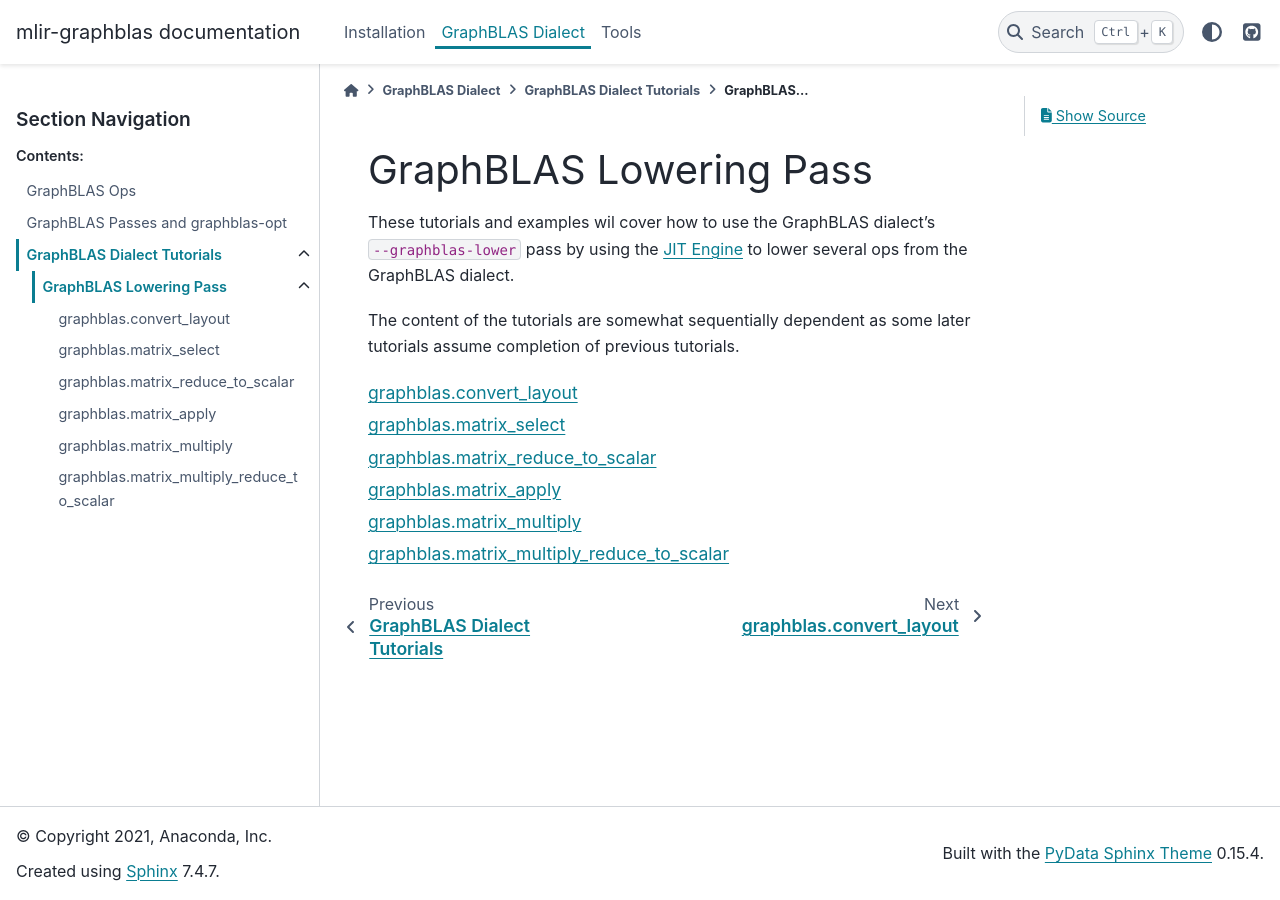
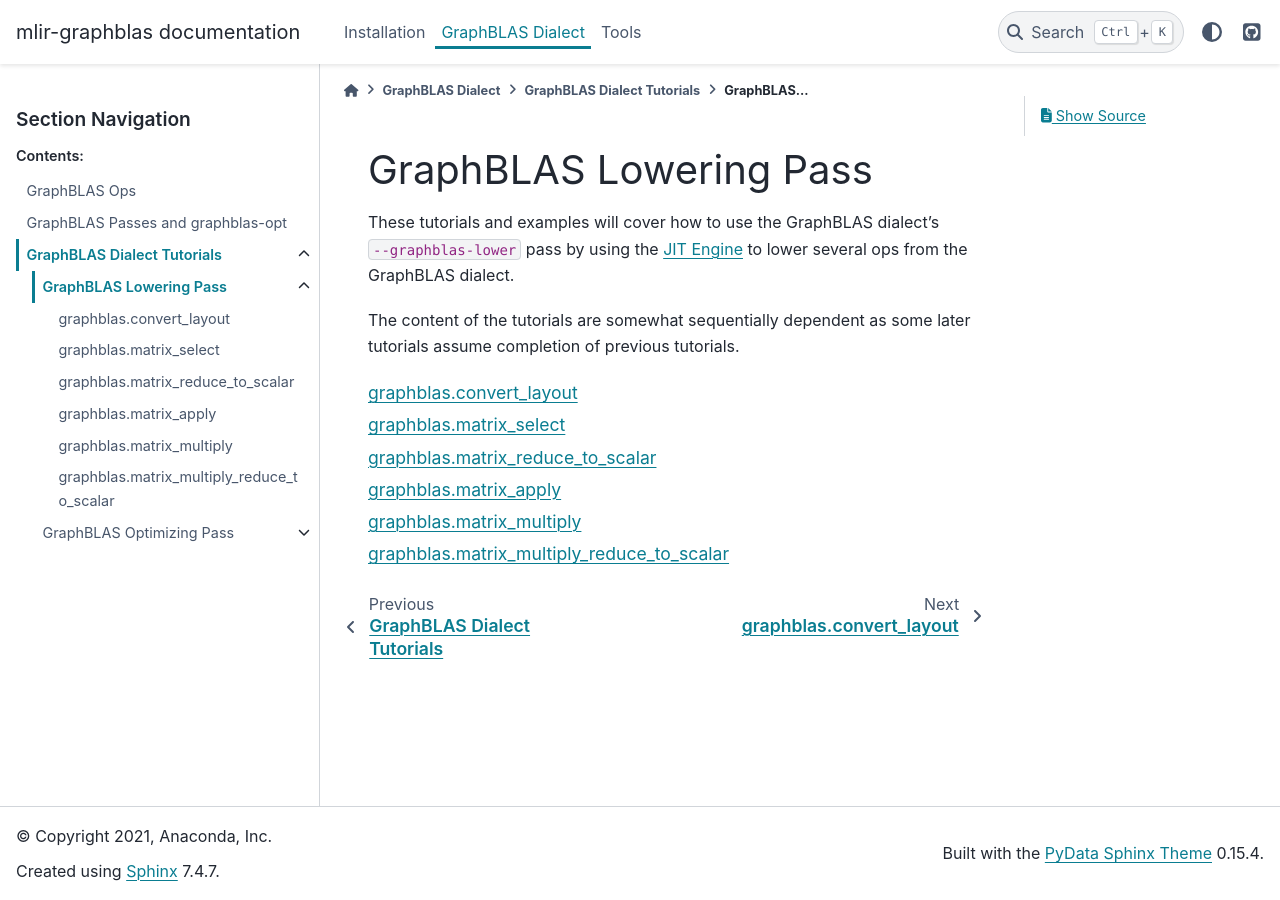
Before and after one commit to metagraph-dev/mlir-graphblas, a Sphinx documentation site: the page built from docs/dialect/graphblas_dialect_tutorials/graphblas_lower/index.rst, in a window 1280 px wide. Built offline with Sphinx 7.4.7 and the PyData theme 0.15.4, drawn with Linux system fonts in a browser that asks for light colours.

Commit message:
Finish --graphblas-optimize tutorials

```diff
--- a/docs/dialect/graphblas_dialect_tutorials/graphblas_lower/index.rst
+++ b/docs/dialect/graphblas_dialect_tutorials/graphblas_lower/index.rst
@@ -3,7 +3,7 @@
 GraphBLAS Lowering Pass
 =======================
 
-These tutorials and examples wil cover how to use the GraphBLAS dialect's ``--graphblas-lower`` pass by using the :ref:`engine` to lower several ops from the GraphBLAS dialect.
+These tutorials and examples will cover how to use the GraphBLAS dialect's ``--graphblas-lower`` pass by using the :ref:`engine` to lower several ops from the GraphBLAS dialect.
 
 The content of the tutorials are somewhat sequentially dependent as some later tutorials assume completion of previous tutorials.
 
--- a/docs/dialect/graphblas_dialect_tutorials/index.rst
+++ b/docs/dialect/graphblas_dialect_tutorials/index.rst
@@ -13,3 +13,4 @@
    :maxdepth: 1
 
    graphblas_lower/index
+   graphblas_optimize/index
--- a/docs/dialect/passes_reference.rst
+++ b/docs/dialect/passes_reference.rst
@@ -34,9 +34,6 @@
   sparse multiply and accumulate in a single pass (rather than two passes for
   ``graphblas.matrix_multiply``).
 
-.. warning:: show examples of fusion transforms, taken from unit tests.
-
-
 .. _graphblas-lower:
 
 ``--graphblas-lower`` Pass
```
Also changed, not shown: docs/dialect/graphblas_dialect_tutorials/graphblas_optimize/index.rst (added, +19 -0 lines), docs/dialect/graphblas_dialect_tutorials/graphblas_optimize/fuse_multiply_apply.ipynb (added), docs/dialect/graphblas_dialect_tutorials/graphblas_optimize/fuse_multiply_reduce.ipynb (added), docs/dialect/graphblas_dialect_tutorials/graphblas_optimize/fuse_select.ipynb (added).
